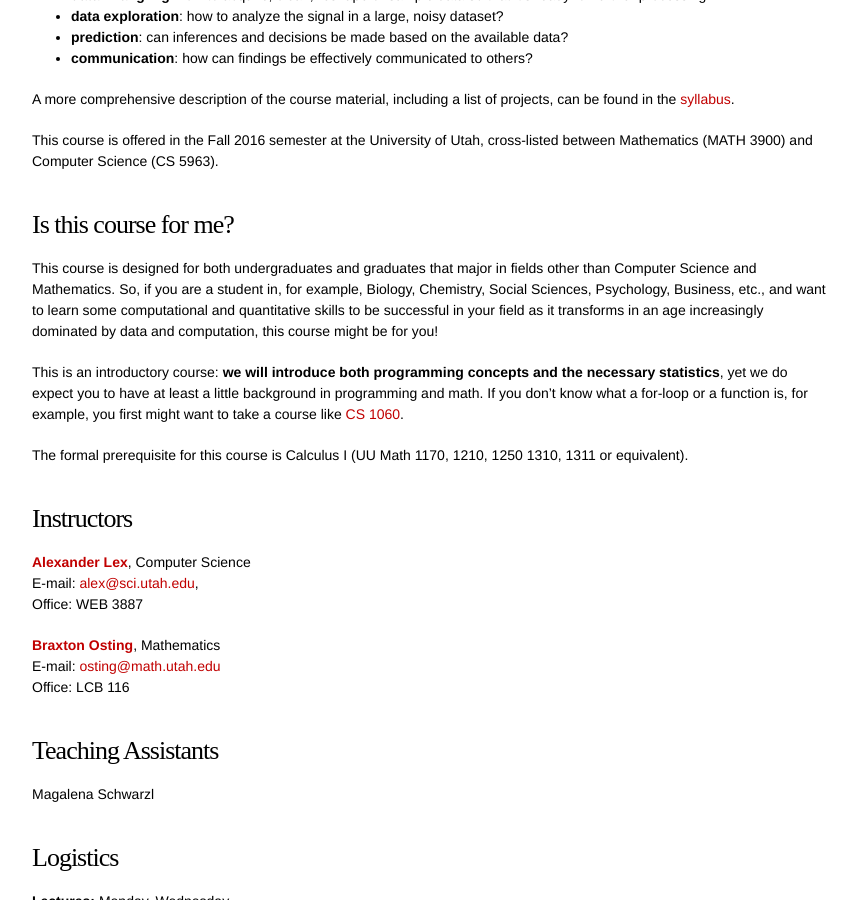
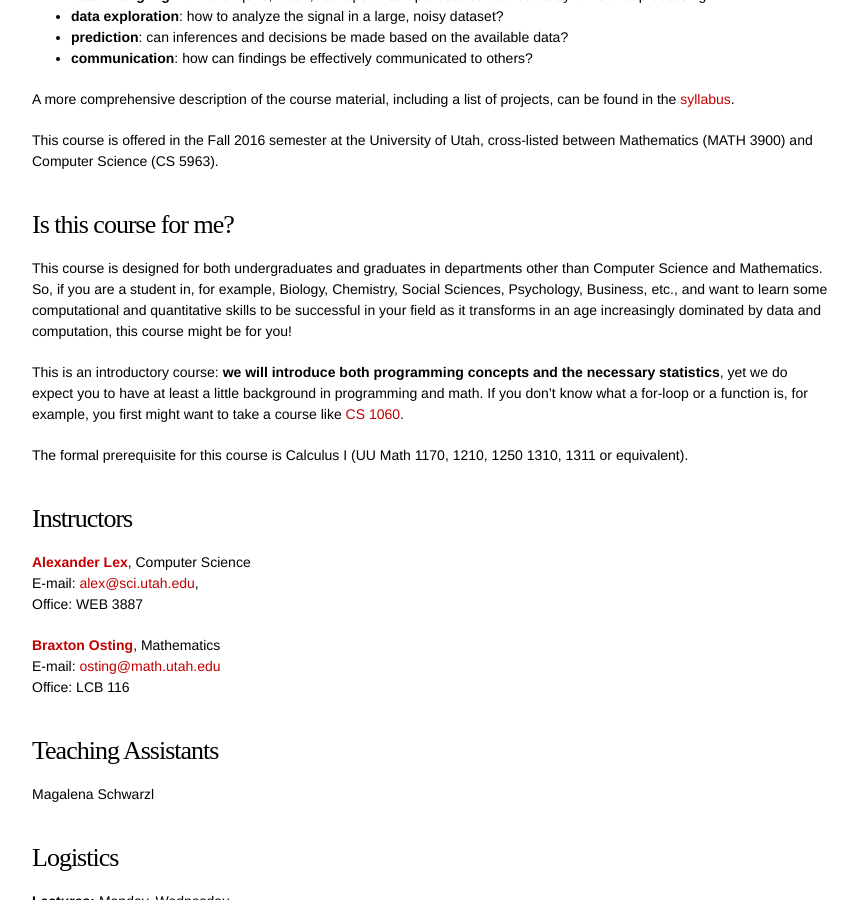
Before and after one commit to datascience-course/2016-website, a Jekyll site: the page built from index.md, in a window 1280 px wide and 900 px high, scrolled down 604 px. Shown: the whole window, without its empty margins (208-1066 px from the left). Built offline with Jekyll 4.4.1, drawn with Linux system fonts in a browser that asks for light colours; some web fonts are replaced.

Commit message:
insignif changes

```diff
--- a/index.md
+++ b/index.md
@@ -29,7 +29,7 @@ This course is offered in the Fall 2016 semester at the University of Utah, cros
 
 ### Is this course for me?
 
-This course is designed for both undergraduates and graduates that major in fields other than Computer Science and Mathematics. So, if you are a student in, for example, Biology, Chemistry, Social Sciences, Psychology, Business, etc., and want to learn some computational and quantitative skills to be successful in your field as it transforms in an age increasingly dominated by data and computation, this course might be for you!
+This course is designed for both undergraduates and graduates in departments other than Computer Science and Mathematics. So, if you are a student in, for example, Biology, Chemistry, Social Sciences, Psychology, Business, etc., and want to learn some computational and quantitative skills to be successful in your field as it transforms in an age increasingly dominated by data and computation, this course might be for you!
 
 This is an introductory course: **we will introduce both programming concepts and the necessary statistics**, yet we do expect you to have at least a little background in programming and math. If you don't know what a for-loop or a function is, for example, you first might want to take a course like [CS 1060](http://www.sci.utah.edu/~beiwang/teaching/cs1060.html).
 
```
